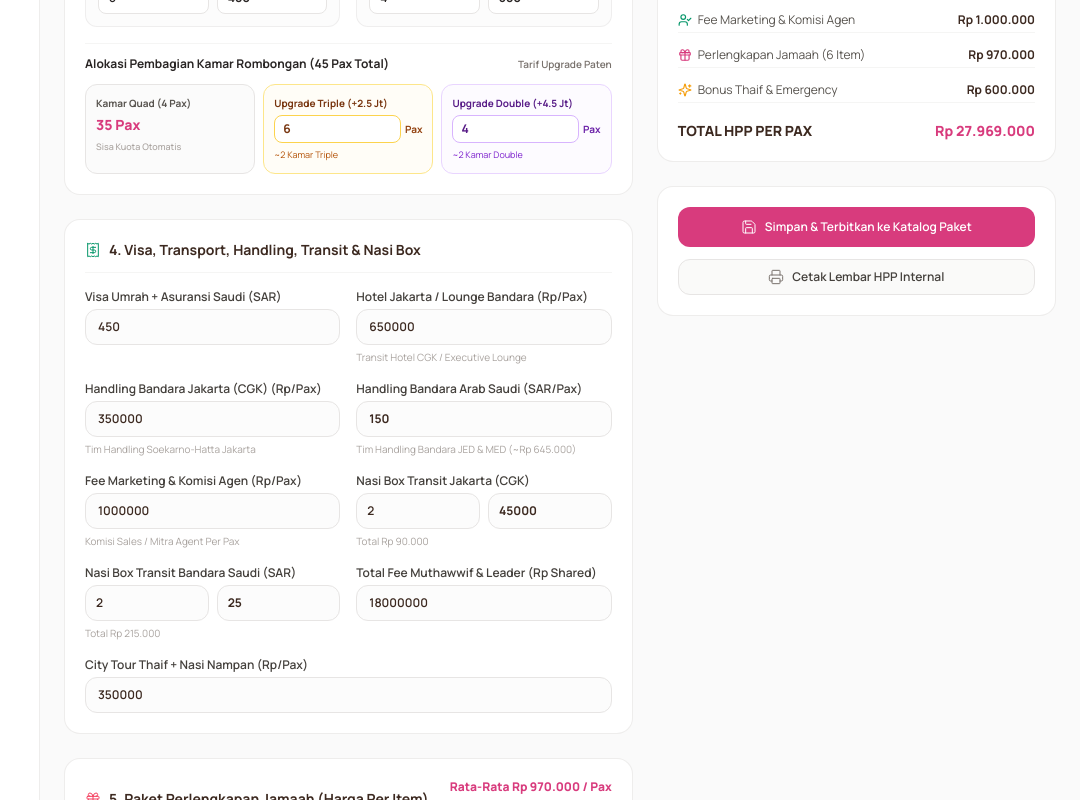
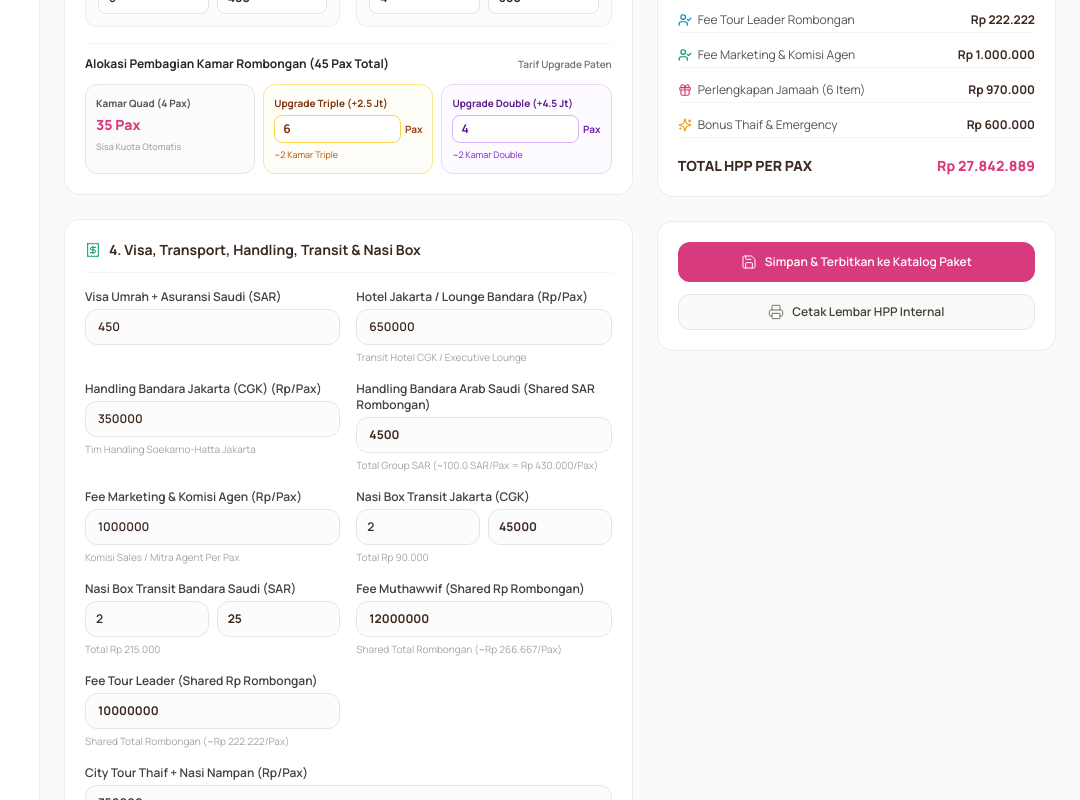
Before and after one commit to darcia2024/elmassa-administration, a Next.js app: page /paket/kalkulator in a window 1280 px wide. Shown: the part 1080-1880 px from the top of the page, without its empty margins (200-1280 px from the left). Built offline with nearby package versions, Linux system fonts and the light colour scheme; sample sign-in values are in the browser's storage.

Commit message:
feat: make handling saudi shared group SAR and split tour leader and muthawwif fees into two separate shared rupiah columns

```diff
--- a/app/paket/kalkulator/page.tsx
+++ b/app/paket/kalkulator/page.tsx
@@ -60,9 +60,9 @@ export default function PackageCalculatorPage() {
   // Visa & Saudi Mandatory Insurance
   const [visaAndInsuranceSar, setVisaAndInsuranceSar] = useState(450); // 450 SAR per pax
 
-  // Handling Bandara Jakarta (CGK) & Arab Saudi (JED/MED)
+  // Handling Bandara Jakarta (CGK) & Arab Saudi (JED/MED - Shared Group SAR)
   const [handlingJakartaCgkIdr, setHandlingJakartaCgkIdr] = useState(350000); // Handling CGK Jakarta per pax (Rp)
-  const [handlingSaudiBandaraSar, setHandlingSaudiBandaraSar] = useState(150); // Handling JED/MED Saudi per pax (SAR)
+  const [handlingSaudiSharedSar, setHandlingSaudiSharedSar] = useState(4500); // Handling JED/MED Shared total group cost (SAR)
 
   // Transit & Lounge
   const [hotelTransitLoungeIdr, setHotelTransitLoungeIdr] = useState(650000); // Hotel Transit Jakarta / Lounge Executive Bandara CGK
@@ -101,8 +101,9 @@ export default function PackageCalculatorPage() {
   const [equipWomenBantalLeher, setEquipWomenBantalLeher] = useState(65000);
   const [equipWomenLanyard, setEquipWomenLanyard] = useState(25000);
 
-  // Muthawwif & Tour Leader Shared Cost
-  const [muthawwifFeeIdrTotal, setMuthawwifFeeIdrTotal] = useState(18000000); // Shared among group pax
+  // Fee Muthawwif & Fee Tour Leader (Shared Rupiah Total Rombongan - Dipisah 2 Kolom)
+  const [muthawwifFeeIdrTotal, setMuthawwifFeeIdrTotal] = useState(12000000); // Fee Muthawwif Total Rombongan (Rp)
+  const [tourLeaderFeeIdrTotal, setTourLeaderFeeIdrTotal] = useState(10000000); // Fee Tour Leader Total Rombongan (Rp)
 
   // Bonus & Miscellaneous
   const [bonusCityTourThaifIdr, setBonusCityTourThaifIdr] = useState(350000); // Nasi Nampan + City Tour
@@ -141,9 +142,10 @@ export default function PackageCalculatorPage() {
     // 3. Visa & Insurance
     const visaInsuranceIdr = sarToIdr(visaAndInsuranceSar);
 
-    // 4. Handling Bandara Dipisah (Jakarta CGK & Saudi JED/MED)
+    // 4. Handling Bandara Dipisah (Jakarta CGK per Pax & Saudi JED/MED Shared Group SAR)
     const handlingJakartaIdr = handlingJakartaCgkIdr;
-    const handlingSaudiIdr = sarToIdr(handlingSaudiBandaraSar);
+    const handlingSaudiPerPaxSar = handlingSaudiSharedSar / Math.max(targetPax, 1);
+    const handlingSaudiIdr = sarToIdr(handlingSaudiPerPaxSar);
     const totalTransportHandling = handlingJakartaIdr + handlingSaudiIdr;
 
     // 5. Transit & Lounge
@@ -155,8 +157,10 @@ export default function PackageCalculatorPage() {
     const nasiBoxSaudiTotalIdr = sarToIdr(nasiBoxSaudiTotalSar);
     const totalNasiBoxTransitIdr = nasiBoxJakartaTotalIdr + nasiBoxSaudiTotalIdr;
 
-    // 7. Shared Costs per Pax (Muthawwif & Leader)
-    const sharedStaffCostPerPax = Math.round(muthawwifFeeIdrTotal / Math.max(targetPax, 1));
+    // 7. Shared Costs per Pax (Muthawwif & Tour Leader Dipisah 2 Kolom Shared Rp)
+    const muthawwifFeePerPax = Math.round(muthawwifFeeIdrTotal / Math.max(targetPax, 1));
+    const tourLeaderFeePerPax = Math.round(tourLeaderFeeIdrTotal / Math.max(targetPax, 1));
+    const sharedStaffCostPerPax = muthawwifFeePerPax + tourLeaderFeePerPax;
 
     // 8. Marketing Fee & Agency
     const totalFeeMarketing = feeMarketingIdr;
@@ -237,12 +241,15 @@ export default function PackageCalculatorPage() {
       totalHotelIdr,
       visaInsuranceIdr,
       handlingJakartaIdr,
+      handlingSaudiPerPaxSar,
       handlingSaudiIdr,
       totalTransportHandling,
       totalTransitLounge,
       nasiBoxJakartaTotalIdr,
       nasiBoxSaudiTotalIdr,
       totalNasiBoxTransitIdr,
+      muthawwifFeePerPax,
+      tourLeaderFeePerPax,
       sharedStaffCostPerPax,
       totalFeeMarketing,
       menEquipTotal,
@@ -270,7 +277,7 @@ export default function PackageCalculatorPage() {
     madinahNights,
     visaAndInsuranceSar,
     handlingJakartaCgkIdr,
-    handlingSaudiBandaraSar,
+    handlingSaudiSharedSar,
     hotelTransitLoungeIdr,
     feeMarketingIdr,
     nasiBoxJakartaQty,
@@ -278,6 +285,7 @@ export default function PackageCalculatorPage() {
     nasiBoxSaudiQty,
     nasiBoxSaudiPriceSar,
     muthawwifFeeIdrTotal,
+    tourLeaderFeeIdrTotal,
     targetPax,
     equipMenIhram,
     equipMenKainBaju,
@@ -641,14 +649,14 @@ export default function PackageCalculatorPage() {
                 </div>
 
                 <div className="space-y-1">
-                  <label className="font-semibold text-stone-700">Handling Bandara Arab Saudi (SAR/Pax)</label>
+                  <label className="font-semibold text-stone-700">Handling Bandara Arab Saudi (Shared SAR Rombongan)</label>
                   <input
                     type="number"
-                    value={handlingSaudiBandaraSar}
-                    onChange={(e) => setHandlingSaudiBandaraSar(Number(e.target.value))}
+                    value={handlingSaudiSharedSar}
+                    onChange={(e) => setHandlingSaudiSharedSar(Number(e.target.value))}
                     className="w-full h-9 rounded-xl border border-stone-200 bg-stone-50/50 px-3 text-xs font-bold text-brand-cocoa outline-none focus:border-brand-pink"
                   />
-                  <p className="text-[10px] text-stone-400">Tim Handling Bandara JED & MED (~{formatRupiah(calculations.handlingSaudiIdr)})</p>
+                  <p className="text-[10px] text-stone-400">Total Group SAR (~{calculations.handlingSaudiPerPaxSar.toFixed(1)} SAR/Pax = {formatRupiah(calculations.handlingSaudiIdr)}/Pax)</p>
                 </div>
 
                 <div className="space-y-1">
@@ -706,14 +714,27 @@ export default function PackageCalculatorPage() {
                   <p className="text-[10px] text-stone-400">Total Rp {calculations.nasiBoxSaudiTotalIdr.toLocaleString("id-ID")}</p>
                 </div>
 
+                {/* Fee Muthawwif & Tour Leader (Dipisah 2 Kolom Shared Rp) */}
                 <div className="space-y-1">
-                  <label className="font-semibold text-stone-700">Total Fee Muthawwif & Leader (Rp Shared)</label>
+                  <label className="font-semibold text-stone-700">Fee Muthawwif (Shared Rp Rombongan)</label>
                   <input
                     type="number"
                     value={muthawwifFeeIdrTotal}
                     onChange={(e) => setMuthawwifFeeIdrTotal(Number(e.target.value))}
-                    className="w-full h-9 rounded-xl border border-stone-200 bg-stone-50/50 px-3 text-xs font-semibold text-brand-cocoa outline-none focus:border-brand-pink"
+                    className="w-full h-9 rounded-xl border border-stone-200 bg-stone-50/50 px-3 text-xs font-bold text-brand-cocoa outline-none focus:border-brand-pink"
                   />
+                  <p className="text-[10px] text-stone-400">Shared Total Rombongan (~{formatRupiah(calculations.muthawwifFeePerPax)}/Pax)</p>
+                </div>
+
+                <div className="space-y-1">
+                  <label className="font-semibold text-stone-700">Fee Tour Leader (Shared Rp Rombongan)</label>
+                  <input
+                    type="number"
+                    value={tourLeaderFeeIdrTotal}
+                    onChange={(e) => setTourLeaderFeeIdrTotal(Number(e.target.value))}
+                    className="w-full h-9 rounded-xl border border-stone-200 bg-stone-50/50 px-3 text-xs font-bold text-brand-cocoa outline-none focus:border-brand-pink"
+                  />
+                  <p className="text-[10px] text-stone-400">Shared Total Rombongan (~{formatRupiah(calculations.tourLeaderFeePerPax)}/Pax)</p>
                 </div>
 
                 <div className="space-y-1 sm:col-span-2">
@@ -1184,9 +1205,16 @@ export default function PackageCalculatorPage() {
 
                 <div className="flex items-center justify-between py-1 border-b border-stone-100">
                   <span className="text-stone-600 flex items-center gap-1.5">
-                    <Users className="h-3.5 w-3.5 text-indigo-600" /> Shared Staff & Muthawwif
+                    <Users className="h-3.5 w-3.5 text-indigo-600" /> Fee Muthawwif Rombongan
                   </span>
-                  <span className="font-bold text-brand-cocoa">{formatRupiah(calculations.sharedStaffCostPerPax)}</span>
+                  <span className="font-bold text-brand-cocoa">{formatRupiah(calculations.muthawwifFeePerPax)}</span>
+                </div>
+
+                <div className="flex items-center justify-between py-1 border-b border-stone-100">
+                  <span className="text-stone-600 flex items-center gap-1.5">
+                    <UserCheck className="h-3.5 w-3.5 text-sky-600" /> Fee Tour Leader Rombongan
+                  </span>
+                  <span className="font-bold text-brand-cocoa">{formatRupiah(calculations.tourLeaderFeePerPax)}</span>
                 </div>
 
                 <div className="flex items-center justify-between py-1 border-b border-stone-100">
```
